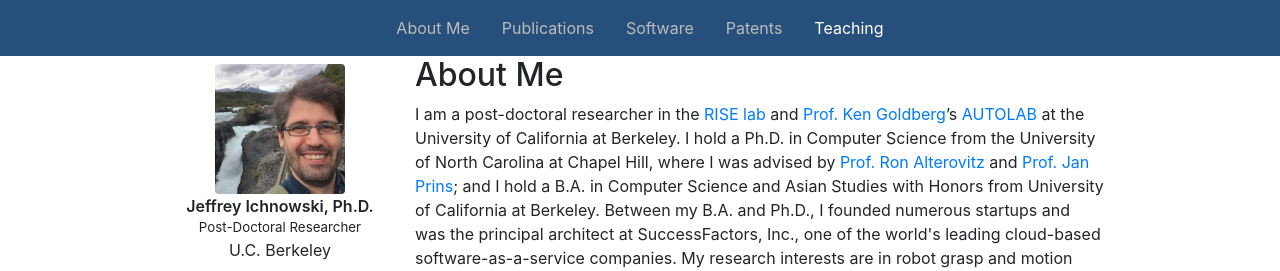
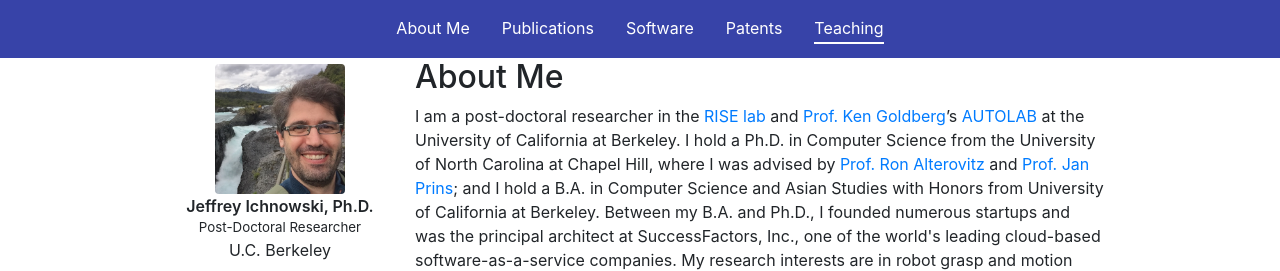
Before and after one commit to jeffi/jeffi.github.io, a plain HTML site: page index.html in a window 1280 px wide. Shown: the top 271 px of the page. Drawn offline with nearby package versions, Linux system fonts and the light colour scheme.

Commit message:
Style changes

```diff
--- a/index.html
+++ b/index.html
@@ -11,7 +11,7 @@
 
     <title>Jeffrey Ichnowski, Ph.D.</title>
   </head>
-  <body data-spy="scroll" data-target="#navbar" data-offset="0">
+  <body data-spy="scroll" data-target="#navbar" data-offset="2">
     <nav id="navbar" class="navbar sticky-top site-header">
       <div class="container justify-content-center">
         <ul class="nav">
--- a/styles.css
+++ b/styles.css
@@ -32,22 +32,39 @@ span.pdf {
 }
 
 .site-header {
-    background-color: rgba(0, 50, 100, 0.85);
+    /* background-color: rgba(0, 50, 100, 0.85); */
+    /* background-color: rgba(56, 68, 168, 1.0); */
+    background-color: rgba(21, 35, 153, 0.85);
     -webkit-backdrop-filter: saturate(180%) blur(20px);
     backdrop-filter: saturate(180%) blur(20px);
 }
+/*
+
+ x * .85 + 255 * .15 = 56
+ x * .85  = 56 - 255 * .15
+ x = (56 - 255 * .15) / .85
+ x = 56 / .85 - 45
+
+ x = 56 / .75 - 85 = -10 , 6 , 139
+
+*/
 
 .site-header a {
-    color: #bbb;
+    /* color: #bbb; */
+    color: #fff;
     transition: ease-in-out color .15s;
+    border-bottom: 2px solid rgba(0,0,0,0);
+    margin: .4rem 1rem;
+    padding: .1rem 0rem;
 }
 
 .site-header a.active {
     color: #fff;
+    border-bottom: 2px solid #fff;
 }
 
 .site-header a:hover {
-    color: #fff;
+    color: #cdf;
     text-decoration: none;
 }
 
```
